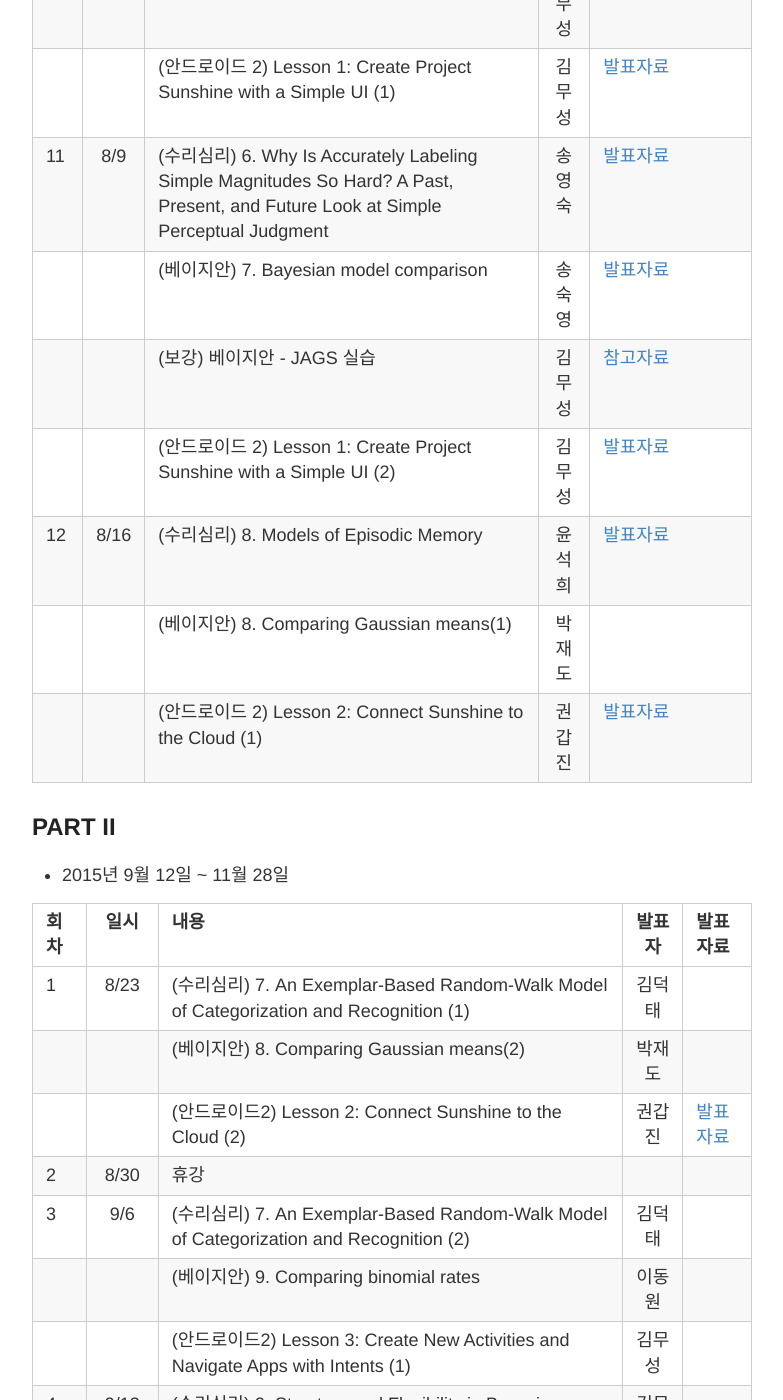
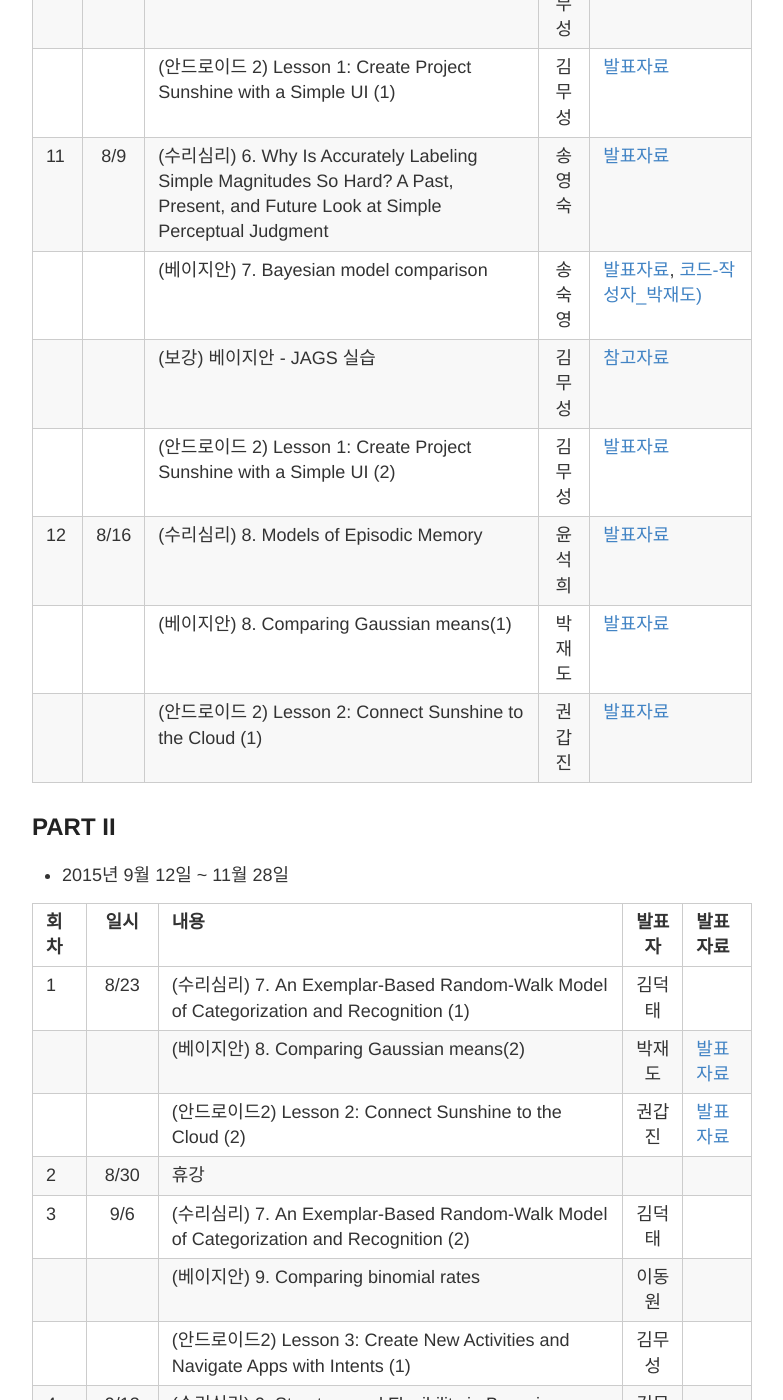
Before and after one commit to psygrammer/coco, a Jekyll site: the page built from _posts/2015-12-29-SCHEDULE.md, in a window 1280 px wide and 1400 px high, scrolled down 4470 px. Shown: the whole window, without its empty margins (248-1031 px from the left). Built offline with Jekyll 4.4.1, drawn with Linux system fonts in a browser that asks for light colours; Markdown is read by kramdown in place of the engine named in the settings.

Commit message:
Update 2015-12-29-SCHEDULE.md

```diff
--- a/_posts/2015-12-29-SCHEDULE.md
+++ b/_posts/2015-12-29-SCHEDULE.md
@@ -73,11 +73,11 @@ title: 스터디 일정 & 커리큘럼 & 발표자료
 |    |     |(베이지안) 6. Latent-mixture models(3) |김무성|[발표자료](http://nbviewer.ipython.org/github/psygrammer/coco/blob/master/part1/bayes/ch06/6.Latent-mixture_models.ipynb) |
 |    |     |(안드로이드 2) Lesson 1: Create Project Sunshine with a Simple UI (1) |김무성|[발표자료](http://nbviewer.ipython.org/github/psygrammer/coco/blob/master/part1/android/sunshine01/01_Create_Project_Sunshine_with_a_Simple_UI.ipynb) |
 |  11 |8/9  |(수리심리) 6. Why Is Accurately Labeling Simple Magnitudes So Hard? A Past, Present, and Future Look at Simple Perceptual Judgment|송영숙| [발표자료](https://drive.google.com/file/d/0B5IxhQCsG-OIX2V5ellfT0lCaEU/view)|
-|    |     |(베이지안) 7. Bayesian model comparison |송숙영|[발표자료](https://drive.google.com/file/d/0Bxg6OBGpHhiiTUstNUJmVmlRYkk/view) |
+|    |     |(베이지안) 7. Bayesian model comparison |송숙영|[발표자료](https://drive.google.com/file/d/0Bxg6OBGpHhiiTUstNUJmVmlRYkk/view), [코드-작성자_박재도)](http://nbviewer.ipython.org/github/psygrammer/coco/blob/master/part1/bayes/ch07/BCM_07_Bayesian_model_comparison.ipynb) |
 |    |     |(보강) 베이지안 - JAGS 실습 |김무성|[참고자료](http://nbviewer.ipython.org/github/psygrammer/bayesianR/blob/master/part2/ch08/08_JAGS.ipynb) |
 |    |     |(안드로이드 2) Lesson 1: Create Project Sunshine with a Simple UI (2) |김무성|[발표자료](http://nbviewer.ipython.org/github/psygrammer/coco/blob/master/part1/android/sunshine01/01_Create_Project_Sunshine_with_a_Simple_UI.ipynb) |
 |  12 |8/16  |(수리심리) 8. Models of Episodic Memory |윤석희| [발표자료](https://drive.google.com/file/d/0B-Cmo_VNw8YnY3VISjFydDJudjlnUmtSRk02TEx1WjhxaU1n/view)|
-|    |     |(베이지안) 8. Comparing Gaussian means(1) |박재도| |
+|    |     |(베이지안) 8. Comparing Gaussian means(1) |박재도| [발표자료](http://nbviewer.ipython.org/github/psygrammer/coco/tree/master/part1/bayes/ch08/)|
 |    |     |(안드로이드 2) Lesson 2: Connect Sunshine to the Cloud (1) |권갑진|[발표자료](https://docs.google.com/presentation/d/1Qzh17Vjg_t8zO2oJG7bHcNyfjgoc_0duhgjs8YlwI4o/edit#slide=id.p4) |
 
 
@@ -89,7 +89,7 @@ title: 스터디 일정 & 커리큘럼 & 발표자료
 | 회차   | 일시   | 내용                                  | 발표자  |              발표자료                    |
 | -----  |:------:| :-------------------------------------|:-------:|:---------------------------------------- |
 | 1 | 8/23|(수리심리) 7. An Exemplar-Based Random-Walk Model of Categorization and Recognition (1) |김덕태 | |
-|   |     |(베이지안) 8. Comparing Gaussian means(2) |박재도 | |
+|   |     |(베이지안) 8. Comparing Gaussian means(2) |박재도 |[발표자료](http://nbviewer.ipython.org/github/psygrammer/coco/tree/master/part1/bayes/ch08/) |
 |   |     |(안드로이드2) Lesson 2: Connect Sunshine to the Cloud (2)|권갑진 |[발표자료](https://docs.google.com/presentation/d/1lvYvMmGLFSLelcXgxLIeO3nXkNOc_29FuKMeBbpCDqw/edit#slide=id.p4) |
 | 2 | 8/30|휴강| | |
 | 3 | 9/6 |(수리심리) 7. An Exemplar-Based Random-Walk Model of Categorization and Recognition (2)  |김덕태 | |
```
